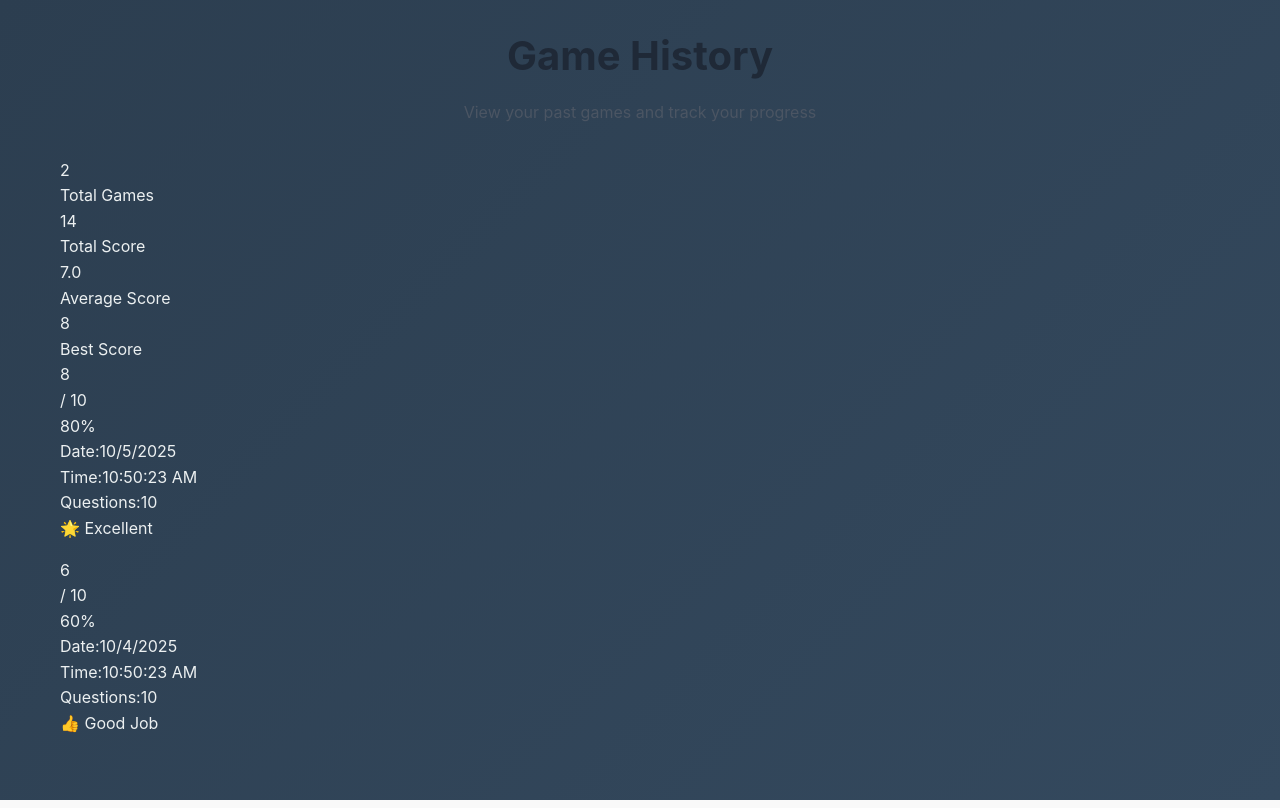
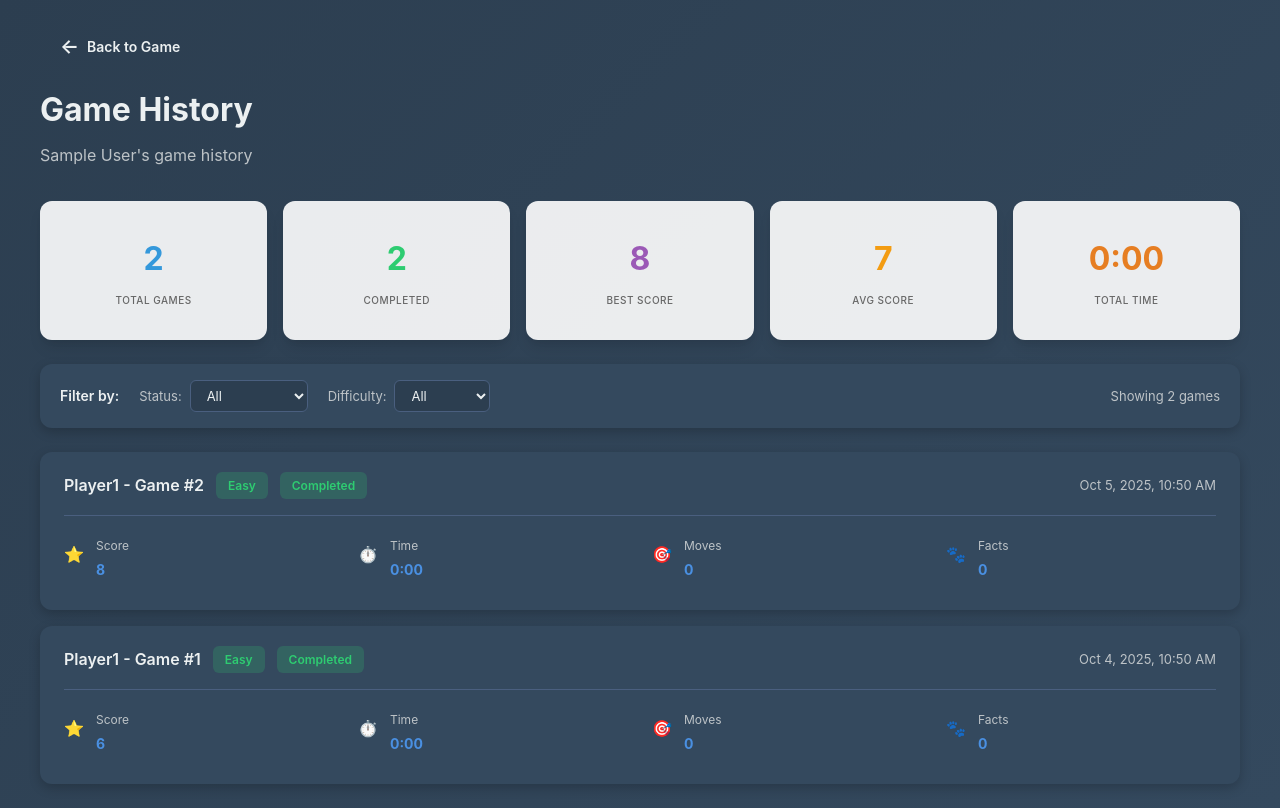
Before and after one commit to Xeejay-25/catfacts-system, a React app in the folder frontend/: page /history in a window 1280 px wide. Built offline with nearby package versions, Linux system fonts and the light colour scheme; sample sign-in values are in the browser's storage; the HTML template or start-up script is replaced by a standard one.

Commit message:
refactor(History.tsx): enhance game history page with filtering options and user statistics

```diff
--- a/frontend/src/pages/History.tsx
+++ b/frontend/src/pages/History.tsx
@@ -5,7 +5,11 @@ import './History.css';
 
 const History = () => {
     const [games, setGames] = useState<Game[]>([]);
+    const [filteredGames, setFilteredGames] = useState<Game[]>([]);
     const [loading, setLoading] = useState(true);
+    const [currentUser, setCurrentUser] = useState<any>(null);
+    const [statusFilter, setStatusFilter] = useState<string>('all');
+    const [difficultyFilter, setDifficultyFilter] = useState<string>('all');
     const navigate = useNavigate();
 
     useEffect(() => {
@@ -14,8 +18,14 @@ const History = () => {
             navigate('/user/select');
             return;
         }
-        loadGames(JSON.parse(user).id);
+        const userData = JSON.parse(user);
+        setCurrentUser(userData);
+        loadGames(userData.id);
     }, [navigate]);
+
+    useEffect(() => {
+        filterGames();
+    }, [games, statusFilter, difficultyFilter]);
 
     const loadGames = async (userId: number) => {
         try {
@@ -31,119 +41,209 @@ const History = () => {
         }
     };
 
-    const getScorePercentage = (score: number, total: number) => {
-        return Math.round((score / total) * 100);
+    const filterGames = () => {
+        let filtered = [...games];
+
+        if (statusFilter !== 'all') {
+            filtered = filtered.filter(game => {
+                if (statusFilter === 'completed') return game.score > 0;
+                if (statusFilter === 'abandoned') return game.score === 0;
+                return true;
+            });
+        }
+
+        if (difficultyFilter !== 'all') {
+            filtered = filtered.filter(game => game.difficulty === difficultyFilter);
+        }
+
+        setFilteredGames(filtered);
     };
 
-    const getScoreClass = (percentage: number) => {
-        if (percentage >= 80) return 'excellent';
-        if (percentage >= 60) return 'good';
-        if (percentage >= 40) return 'fair';
-        return 'poor';
+    const formatTime = (seconds: number) => {
+        const mins = Math.floor(seconds / 60);
+        const secs = seconds % 60;
+        return `${mins}:${secs.toString().padStart(2, '0')}`;
+    };
+
+    const formatDate = (dateString: string) => {
+        const date = new Date(dateString);
+        return date.toLocaleDateString('en-US', {
+            month: 'short',
+            day: 'numeric',
+            year: 'numeric',
+            hour: '2-digit',
+            minute: '2-digit',
+            hour12: true
+        });
+    };
+
+    // Calculate statistics
+    const completedGames = games.filter(g => g.score > 0);
+    const stats = {
+        totalGames: games.length,
+        completedGames: completedGames.length,
+        bestScore: games.length > 0 ? Math.max(...games.map(g => g.score)) : 0,
+        avgScore: completedGames.length > 0
+            ? Math.round(completedGames.reduce((sum, g) => sum + g.score, 0) / completedGames.length)
+            : 0,
+        totalTime: completedGames.reduce((sum, g) => sum + (g.timeElapsed || 0), 0)
     };
 
     if (loading) {
         return (
             <div className="history-page">
-                <div className="container">
                 <div className="loading">Loading game history...</div>
-                </div>
             </div>
         );
     }
 
     return (
         <div className="history-page">
-            <div className="container">
-                <h1 className="page-title">Game History</h1>
-                <p className="page-subtitle">
-                    View your past games and track your progress
+            {/* Header */}
+            <div className="history-header">
+                <button className="back-button" onClick={() => navigate('/game')}>
+                    <span className="back-icon">←</span>
+                    Back to Game
+                </button>
+                <div className="header-content">
+                    <h1 className="history-title">Game History</h1>
+                    <p className="history-subtitle">
+                        {currentUser ? `${currentUser.name}'s game history` : 'View your game history'}
                     </p>
+                </div>
+            </div>
 
-                {games.length === 0 ? (
+            {/* Statistics Cards */}
+            <div className="stats-cards">
+                <div className="stat-card stat-blue">
+                    <div className="stat-number">{stats.totalGames}</div>
+                    <div className="stat-label">Total Games</div>
+                </div>
+                <div className="stat-card stat-green">
+                    <div className="stat-number">{stats.completedGames}</div>
+                    <div className="stat-label">Completed</div>
+                </div>
+                <div className="stat-card stat-purple">
+                    <div className="stat-number">{stats.bestScore}</div>
+                    <div className="stat-label">Best Score</div>
+                </div>
+                <div className="stat-card stat-yellow">
+                    <div className="stat-number">{stats.avgScore}</div>
+                    <div className="stat-label">Avg Score</div>
+                </div>
+                <div className="stat-card stat-orange">
+                    <div className="stat-number">{formatTime(stats.totalTime)}</div>
+                    <div className="stat-label">Total Time</div>
+                </div>
+            </div>
+
+            {/* Filters */}
+            <div className="filters-section">
+                <div className="filters-content">
+                    <span className="filters-label">Filter by:</span>
+
+                    <div className="filter-group">
+                        <span className="filter-label">Status:</span>
+                        <select
+                            className="filter-select"
+                            value={statusFilter}
+                            onChange={(e) => setStatusFilter(e.target.value)}
+                        >
+                            <option value="all">All</option>
+                            <option value="completed">Completed</option>
+                            <option value="abandoned">Abandoned</option>
+                        </select>
+                    </div>
+
+                    <div className="filter-group">
+                        <span className="filter-label">Difficulty:</span>
+                        <select
+                            className="filter-select"
+                            value={difficultyFilter}
+                            onChange={(e) => setDifficultyFilter(e.target.value)}
+                        >
+                            <option value="all">All</option>
+                            <option value="easy">Easy</option>
+                            <option value="medium">Medium</option>
+                            <option value="hard">Hard</option>
+                        </select>
+                    </div>
+
+                    <span className="games-count">Showing {filteredGames.length} games</span>
+                </div>
+            </div>
+
+            {/* Games List */}
+            {filteredGames.length === 0 ? (
                 <div className="empty-state">
-                        <div className="empty-icon">🎮</div>
-                        <h2>No Games Played Yet</h2>
-                        <p>Start playing to see your game history here!</p>
+                    <div className="empty-icon">🏆</div>
+                    <h2>No games yet!</h2>
+                    <p>Complete some memory games to see your history here.</p>
                     <button
-                            className="btn btn-primary btn-lg"
-                            onClick={() => navigate('/play')}
+                        className="btn btn-primary"
+                        onClick={() => navigate('/game')}
                     >
-                            Play Now
+                        Start Playing
                     </button>
                 </div>
             ) : (
-                    <>
-                        <div className="stats-summary">
-                            <div className="summary-card">
-                                <div className="summary-value">{games.length}</div>
-                                <div className="summary-label">Total Games</div>
+                <div className="games-list">
+                    {filteredGames.map((game, index) => {
+                        const isAbandoned = game.score === 0;
+                        const status = isAbandoned ? 'abandoned' : 'completed';
+                        const difficulty = game.difficulty || 'easy';
+
+                        return (
+                            <div key={game.id} className="game-item">
+                                <div className="game-item-header">
+                                    <div className="game-item-title">
+                                        <span>Player1 - Game #{games.length - index}</span>
+                                        <span className={`badge badge-${difficulty}`}>
+                                            {difficulty.charAt(0).toUpperCase() + difficulty.slice(1)}
+                                        </span>
+                                        <span className={`badge badge-${status}`}>
+                                            {status === 'completed' ? 'Completed' : 'Abandoned'}
+                                        </span>
                                     </div>
-                            <div className="summary-card">
-                                <div className="summary-value">
-                                    {games.reduce((sum, g) => sum + g.score, 0)}
-                                </div>
-                                <div className="summary-label">Total Score</div>
-                            </div>
-                            <div className="summary-card">
-                                <div className="summary-value">
-                                    {(games.reduce((sum, g) => sum + g.score, 0) / games.length).toFixed(1)}
-                                </div>
-                                <div className="summary-label">Average Score</div>
-                            </div>
-                            <div className="summary-card">
-                                <div className="summary-value">
-                                    {Math.max(...games.map(g => g.score))}
-                                </div>
-                                <div className="summary-label">Best Score</div>
+                                    <div className="game-item-date">
+                                        {formatDate(game.completedAt)}
                                     </div>
                                 </div>
-
-                        <div className="games-list">
-                            {games.map((game) => {
-                                const percentage = getScorePercentage(game.score, game.totalQuestions);
-                                const scoreClass = getScoreClass(percentage);
-
-                                return (
-                                    <div key={game.id} className={`game-card ${scoreClass}`}>
-                                        <div className="game-score">
-                                            <div className="score-circle">
-                                                <div className="score-value">{game.score}</div>
-                                                <div className="score-total">/ {game.totalQuestions}</div>
-                                            </div>
-                                            <div className="score-percentage">{percentage}%</div>
-                                        </div>
-                                        <div className="game-details">
-                                            <div className="game-info">
-                                                <span className="game-label">Date:</span>
-                                                <span className="game-value">
-                                                    {new Date(game.completedAt).toLocaleDateString()}
-                                                </span>
-                                            </div>
-                                            <div className="game-info">
-                                                <span className="game-label">Time:</span>
-                                                <span className="game-value">
-                                                    {new Date(game.completedAt).toLocaleTimeString()}
-                                                </span>
-                                            </div>
-                                            <div className="game-info">
-                                                <span className="game-label">Questions:</span>
-                                                <span className="game-value">{game.totalQuestions}</span>
+                                <div className="game-item-stats">
+                                    <div className="game-stat">
+                                        <span className="stat-icon">⭐</span>
+                                        <div className="stat-details">
+                                            <div className="stat-title">Score</div>
+                                            <div className="stat-value">{game.score}</div>
                                         </div>
                                     </div>
-                                        <div className="game-badge">
-                                            {percentage >= 80 && '🌟 Excellent'}
-                                            {percentage >= 60 && percentage < 80 && '👍 Good Job'}
-                                            {percentage >= 40 && percentage < 60 && '📚 Keep Learning'}
-                                            {percentage < 40 && '💪 Try Again'}
+                                    <div className="game-stat">
+                                        <span className="stat-icon">⏱️</span>
+                                        <div className="stat-details">
+                                            <div className="stat-title">Time</div>
+                                            <div className="stat-value">{formatTime(game.timeElapsed || 0)}</div>
+                                        </div>
+                                    </div>
+                                    <div className="game-stat">
+                                        <span className="stat-icon">🎯</span>
+                                        <div className="stat-details">
+                                            <div className="stat-title">Moves</div>
+                                            <div className="stat-value">{game.moves || 0}</div>
+                                        </div>
+                                    </div>
+                                    <div className="game-stat">
+                                        <span className="stat-icon">🐾</span>
+                                        <div className="stat-details">
+                                            <div className="stat-title">Facts</div>
+                                            <div className="stat-value">{game.factsCollected || 0}</div>
+                                        </div>
+                                    </div>
                                 </div>
                             </div>
                         );
                     })}
                 </div>
-                    </>
             )}
-            </div>
         </div>
     );
 };
```
Lines whose indentation alone changed are shown as unchanged.
